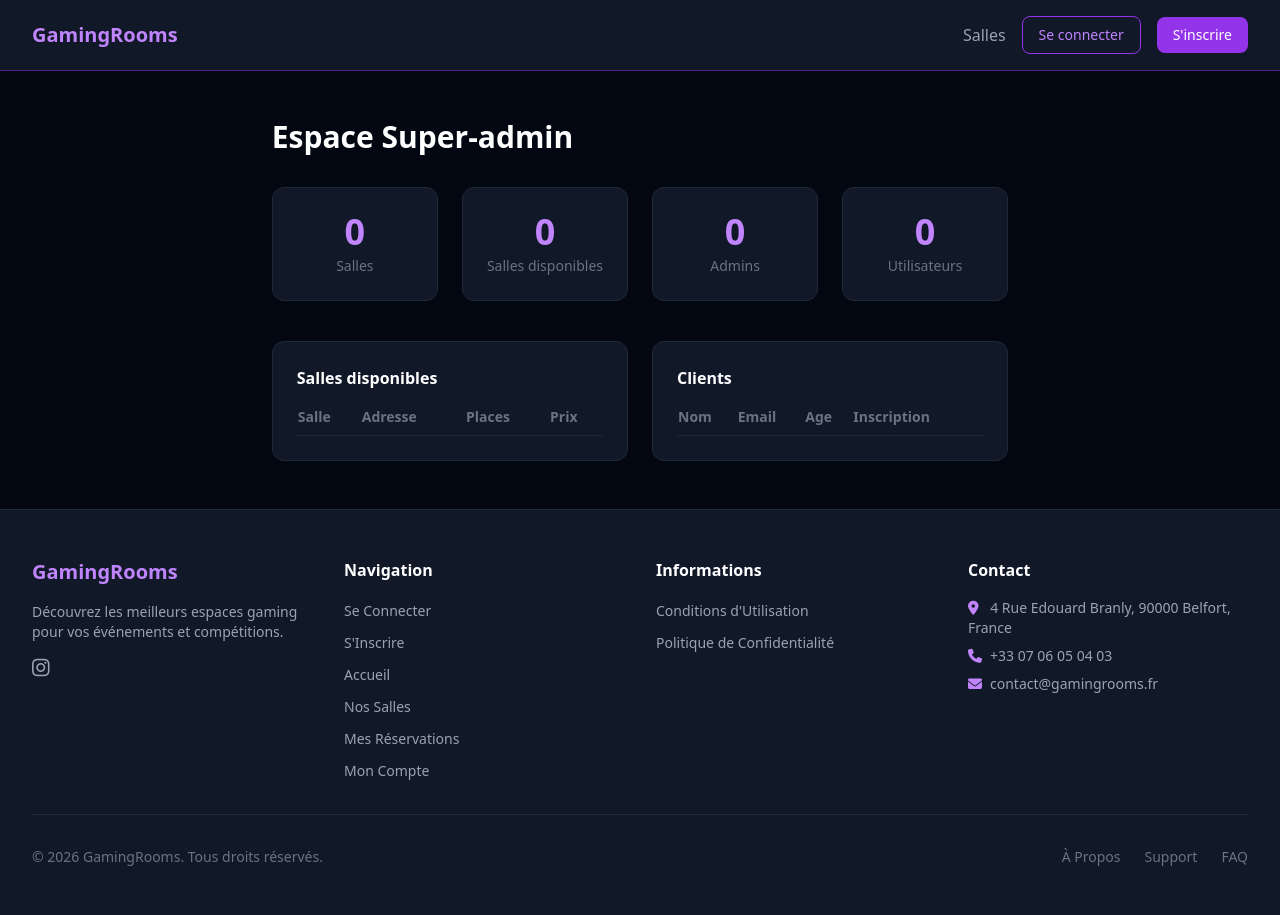
After one commit to Lo-13/WE4AB-SI40, a PHP site: page /site/views/dashboard_superadmin.php in a window 1280 px wide. The commit adds this page. Run offline with PHP 8.4, Linux system fonts and the light colour scheme; lists and menus that the app fills with data are empty; some libraries are stand-ins or nearby versions.

Commit message:
added a footer and a super-admin space

```diff
--- a/index.php
+++ b/index.php
@@ -39,6 +39,9 @@ if ($method == 'GET') {
         case "$contextUrl/dashboard":
             require __DIR__ . '/' . $controllerDir . '/dashboard.php';
             break;
+        case "$contextUrl/dashboard_superadmin":
+            require __DIR__ . '/' . $controllerDir . '/dashboard_superadmin.php';
+            break;
         case "$contextUrl/account":
             require __DIR__ . '/' . $controllerDir . '/account.php';
             break;
@@ -78,6 +81,9 @@ if ($method == 'GET') {
         case "$contextUrl/dashboard":
             require __DIR__ . '/' . $controllerDir . '/dashboard.php';
             break;
+        case "$contextUrl/dashboard_superadmin":
+            require __DIR__ . '/' . $controllerDir . '/dashboard_superadmin.php';
+            break;
         default:
             http_response_code(404);
             require __DIR__ . '/' . $viewDir . '/404.php';
--- a/site/controllers/sign-in.php
+++ b/site/controllers/sign-in.php
@@ -28,7 +28,11 @@ if ($_SERVER["REQUEST_METHOD"] == "POST") {
         } else if ($userObj->role == 'user') {
             header('Location: home');
             exit;
-        } else {
+        } else if ($userObj->role == 'super_admin') {
+            header('Location: dashboard_superadmin');
+            exit;
+        }
+        else {
             $erreur = 'Email ou mot de passe incorrect';
         }
     }
--- a/site/views/404.php
+++ b/site/views/404.php
@@ -2,8 +2,6 @@
 $title = "404 - Page not found";
 include 'partials/header.php';
 ?>
-
-<body class="bg-gray-950 text-white min-h-screen">
 
 <main class="flex flex-col items-center justify-center text-center mt-28 px-4">
     <h1 class="text-5xl font-bold mb-4">404</h1>
--- a/site/views/dashboard.php
+++ b/site/views/dashboard.php
@@ -16,8 +16,6 @@ $clients = $clients ?? [];
 
 include 'partials/header.php';
 ?>
-
-<body class="bg-gray-950 text-white min-h-screen">
 
 <main class="max-w-6xl mx-auto px-4 py-12">
     <h2 class="text-3xl font-bold mb-8">Espace admin</h2>
--- /dev/null
+++ b/site/views/dashboard_superadmin.php
@@ -0,0 +1,102 @@
+<?php
+$title = "Super-admin";
+$nbRes = $nbRes ?? 0;
+$nbRooms = $nbRooms ?? 0;
+$nbAvailableRooms = $nbAvailableRooms ?? 0;
+$nbUsers = $nbUsers ?? 0;
+$adminMessage = $adminMessage ?? null;
+$adminError = $adminError ?? null;
+$pendingReservations = $pendingReservations ?? [];
+$calendarDate = $calendarDate ?? date('Y-m-d');
+$calendarReservations = $calendarReservations ?? [];
+$recentRes = $recentRes ?? [];
+$recentUsers = $recentUsers ?? [];
+$availableRooms = $availableRooms ?? [];
+$clients = $clients ?? [];
+
+include 'partials/header.php';
+?>
+
+<main class="max-w-6xl mx-auto px-4 py-12">
+    <h2 class="text-3xl font-bold mb-8">Espace Super-admin</h2>
+
+    <div class="grid grid-cols-1 md:grid-cols-4 gap-6 mb-10">
+        <div class="bg-gray-900 rounded-xl p-6 border border-gray-800 text-center">
+            <p class="text-4xl font-bold text-purple-400"><?php echo $nbRooms; ?></p>
+            <p class="text-gray-500 mt-1 text-sm">Salles</p>
+        </div>
+        <div class="bg-gray-900 rounded-xl p-6 border border-gray-800 text-center">
+            <p class="text-4xl font-bold text-purple-400"><?php echo $nbAvailableRooms; ?></p>
+            <p class="text-gray-500 mt-1 text-sm">Salles disponibles</p>
+        </div>
+        <div class="bg-gray-900 rounded-xl p-6 border border-gray-800 text-center">
+            <p class="text-4xl font-bold text-purple-400"><?php echo $nbUsers; ?></p>
+            <p class="text-gray-500 mt-1 text-sm">Admins</p>
+        </div>
+        <div class="bg-gray-900 rounded-xl p-6 border border-gray-800 text-center">
+            <p class="text-4xl font-bold text-purple-400"><?php echo $nbUsers; ?></p>
+            <p class="text-gray-500 mt-1 text-sm">Utilisateurs</p>
+        </div>
+    </div>
+
+    <?php if ($adminMessage): ?>
+        <div class="bg-green-900 text-green-300 border border-green-700 rounded-xl px-4 py-3 mb-6">
+            <?php echo htmlspecialchars($adminMessage); ?>
+        </div>
+    <?php endif; ?>
+
+    <?php if ($adminError): ?>
+        <div class="bg-red-900 text-red-300 border border-red-700 rounded-xl px-4 py-3 mb-6">
+            <?php echo htmlspecialchars($adminError); ?>
+        </div>
+    <?php endif; ?>
+
+
+    <div class="grid grid-cols-1 xl:grid-cols-2 gap-6 mt-6">
+        <div class="bg-gray-900 rounded-xl p-6 border border-gray-800 overflow-x-auto">
+            <h3 class="font-semibold mb-4">Salles disponibles</h3>
+            <table class="w-full text-sm">
+                <thead><tr class="text-gray-500 border-b border-gray-800">
+                    <th class="text-left pb-2">Salle</th>
+                    <th class="text-left pb-2">Adresse</th>
+                    <th class="text-left pb-2">Places</th>
+                    <th class="text-left pb-2">Prix</th>
+                </tr></thead>
+                <tbody>
+                <?php foreach($availableRooms as $room): ?>
+                <tr class="border-b border-gray-800">
+                    <td class="py-3 font-medium"><?php echo htmlspecialchars($room['name']); ?></td>
+                    <td class="text-gray-400 pr-4"><?php echo htmlspecialchars($room['address']); ?></td>
+                    <td><?php echo htmlspecialchars($room['capacity']); ?></td>
+                    <td class="text-purple-400 whitespace-nowrap"><?php echo htmlspecialchars(number_format($room['hourly_rate'], 2)); ?> EUR</td>
+                </tr>
+                <?php endforeach; ?>
+                </tbody>
+            </table>
+        </div>
+
+        <div class="bg-gray-900 rounded-xl p-6 border border-gray-800 overflow-x-auto">
+            <h3 class="font-semibold mb-4">Clients</h3>
+            <table class="w-full text-sm">
+                <thead><tr class="text-gray-500 border-b border-gray-800">
+                    <th class="text-left pb-2">Nom</th>
+                    <th class="text-left pb-2">Email</th>
+                    <th class="text-left pb-2">Age</th>
+                    <th class="text-left pb-2">Inscription</th>
+                </tr></thead>
+                <tbody>
+                <?php foreach($clients as $client): ?>
+                <tr class="border-b border-gray-800">
+                    <td class="py-3"><?php echo htmlspecialchars($client['name'] . ' ' . $client['last_name']); ?></td>
+                    <td class="text-gray-400 pr-4"><?php echo htmlspecialchars($client['email']); ?></td>
+                    <td><?php echo htmlspecialchars($client['age']); ?></td>
+                    <td class="text-gray-400 whitespace-nowrap"><?php echo date('d/m/Y', strtotime($client['registration_date'])); ?></td>
+                </tr>
+                <?php endforeach; ?>
+                </tbody>
+            </table>
+        </div>
+    </div>
+</main>
+
+<?php include 'partials/footer.php'; ?>
--- a/site/views/my-reservations.php
+++ b/site/views/my-reservations.php
@@ -3,9 +3,6 @@ $title = "My Reservations";
 $reservations = $reservations ?? [];
 include 'partials/header.php';
 ?>
-
-<body class="bg-gray-950 text-white min-h-screen">
-
 
 
 <main class="max-w-3xl mx-auto px-4 py-12">
--- a/site/views/partials/footer.php
+++ b/site/views/partials/footer.php
@@ -1,4 +1,73 @@
     <script src="/site/js/validation.js"></script>
     <script src="/site/js/animations.js"></script>
+    <link rel="stylesheet" href="https://cdnjs.cloudflare.com/ajax/libs/font-awesome/6.4.0/css/all.min.css">
+
+<footer class="bg-gray-900 border-t border-gray-800 mt-auto">
+    <div class="max-w-7xl mx-auto px-8 py-12">
+        <div class="grid grid-cols-1 md:grid-cols-4 gap-8">
+            <!-- Brand Section -->
+            <div class="col-span-1 md:col-span-1">
+                <h3 class="text-purple-400 text-xl font-bold mb-4">GamingRooms</h3>
+                <p class="text-gray-400 text-sm mb-4">Découvrez les meilleurs espaces gaming pour vos événements et compétitions.</p>
+                <div class="flex gap-4">
+                    <a href="#" class="text-gray-400 hover:text-purple-400 transition">
+                        <i class="fab fa-instagram text-xl"></i>
+                    </a>
+                </div>
+            </div>
+
+            <!-- Navigation Section -->
+            <div>
+                <h4 class="text-white font-semibold mb-4">Navigation</h4>
+                <ul class="space-y-2">
+                     <li><a href="sign-in" class="text-gray-400 hover:text-purple-400 transition text-sm">Se Connecter</a></li>
+                    <li><a href="sign-up" class="text-gray-400 hover:text-purple-400 transition text-sm">S'Inscrire</a></li>
+                    <li><a href="home" class="text-gray-400 hover:text-purple-400 transition text-sm">Accueil</a></li>
+                    <li><a href="rooms" class="text-gray-400 hover:text-purple-400 transition text-sm">Nos Salles</a></li>
+                    <li><a href="my-reservations" class="text-gray-400 hover:text-purple-400 transition text-sm">Mes Réservations</a></li>
+                    <li><a href="account" class="text-gray-400 hover:text-purple-400 transition text-sm">Mon Compte</a></li>
+                </ul>
+            </div>
+
+            <!-- Informations Section -->
+            <div>
+                <h4 class="text-white font-semibold mb-4">Informations</h4>
+                <ul class="space-y-2">
+                    <li><a href="#" class="text-gray-400 hover:text-purple-400 transition text-sm">Conditions d'Utilisation</a></li>
+                    <li><a href="#" class="text-gray-400 hover:text-purple-400 transition text-sm">Politique de Confidentialité</a></li>
+                </ul>
+            </div>
+
+            <!-- Contact Section -->
+            <div>
+                <h4 class="text-white font-semibold mb-4">Contact</h4>
+                <p class="text-gray-400 text-sm mb-2">
+                    <i class="fas fa-map-marker-alt text-purple-400 mr-2"></i> 4 Rue Edouard Branly, 90000 Belfort, France
+                </p>
+                <p class="text-gray-400 text-sm mb-2">
+                    <i class="fas fa-phone text-purple-400 mr-2"></i>+33 07 06 05 04 03
+                </p>
+                <p class="text-gray-400 text-sm">
+                    <i class="fas fa-envelope text-purple-400 mr-2"></i>contact@gamingrooms.fr
+                </p>
+            </div>
+        </div>
+
+        <!-- Divider -->
+        <div class="border-t border-gray-800 mt-8 pt-8">
+            <div class="flex flex-col md:flex-row justify-between items-center gap-4">
+                <p class="text-gray-500 text-sm">
+                    &copy; 2026 GamingRooms. Tous droits réservés.
+                </p>
+                <div class="flex gap-6">
+                    <a href="#" class="text-gray-500 hover:text-purple-400 text-sm transition">À Propos</a>
+                    <a href="#" class="text-gray-500 hover:text-purple-400 text-sm transition">Support</a>
+                    <a href="#" class="text-gray-500 hover:text-purple-400 text-sm transition">FAQ</a>
+                </div>
+            </div>
+        </div>
+    </div>
+</footer>
+
 </body>
 </html>
--- a/site/views/partials/header.php
+++ b/site/views/partials/header.php
@@ -13,7 +13,7 @@ $user = $_SESSION['user'] ?? null;
     <title><?= $title ?? "GamingRooms" ?></title>
     <script src="https://cdn.tailwindcss.com"></script>
 </head>
-<body class="bg-gray-950 text-white min-h-screen">
+<body class="bg-gray-950 text-white min-h-screen flex flex-col">
     <header class="bg-gray-900 border-b border-purple-900 px-8 py-4 flex justify-between items-center">
         <a href="home" class="text-purple-400 text-xl font-semibold">GamingRooms</a>
         <nav class="flex gap-4 items-center">
@@ -21,6 +21,9 @@ $user = $_SESSION['user'] ?? null;
             <?php if ($user): ?>
                 <?php if ($user->role === 'admin'): ?>
                     <a href="dashboard" class="text-purple-400 hover:text-purple-300 transition">Admin</a>
+                <?php endif; ?>
+                <?php if ($user->role === 'super_admin'): ?>
+                      <a href="dashboard_superadmin" class="text-purple-400 hover:text-purple-300 transition">Super Admin</a>
                 <?php endif; ?>
                 <a href="my-reservations" class="text-gray-400 hover:text-white transition">Mes Reservations</a>
                 <a href="account" class="text-gray-400 hover:text-white transition">Mon compte</a>
--- a/site/views/room-detail.php
+++ b/site/views/room-detail.php
@@ -12,9 +12,6 @@ $games = $games ?? [];
 $comments = $comments ?? [];
 include 'partials/header.php';
 ?>
-
-<body class="bg-gray-950 text-white min-h-screen">
-
 
 
 <main class="max-w-3xl mx-auto px-4 py-12">
--- a/site/views/rooms.php
+++ b/site/views/rooms.php
@@ -11,9 +11,6 @@ $activeFilters = $activeFilters ?? [];
 include 'partials/header.php';
 
 ?>
-
-<body class="bg-gray-950 text-white min-h-screen">
-
 
 
 <main class="max-w-5xl mx-auto px-4 py-12">
--- a/site/views/sign-in.php
+++ b/site/views/sign-in.php
@@ -2,10 +2,6 @@
 $title = "Sign In";
 include 'partials/header.php';
 ?>
-
-<body class="bg-gray-950 text-white min-h-screen">
-
-
 <main class="flex items-center justify-center mt-20 px-4">
     <div class="bg-gray-900 rounded-2xl p-8 shadow-lg w-full max-w-md border border-gray-800">
         <h2 class="text-2xl font-bold mb-6 text-center">Se connecter</h2>
--- a/site/views/sign-out.php
+++ b/site/views/sign-out.php
@@ -2,9 +2,6 @@
 $title = "Sign Out";
 include 'partials/header.php';
 ?>
-
-<body class="bg-gray-950 text-white min-h-screen">
-
 
 
 <main class="flex items-center justify-center mt-32 px-4">
--- a/site/views/sign-up.php
+++ b/site/views/sign-up.php
@@ -2,9 +2,6 @@
 $title = "Sign Up";
 include 'partials/header.php';
 ?>
-
-<body class="bg-gray-950 text-white min-h-screen">
-
 
 
 <main class="flex items-center justify-center mt-12 mb-12 px-4">
```
Also changed, not shown: site/controllers/dashboard_superadmin.php (added, +96 -0 lines), site/style.css (+20 -0 lines).
